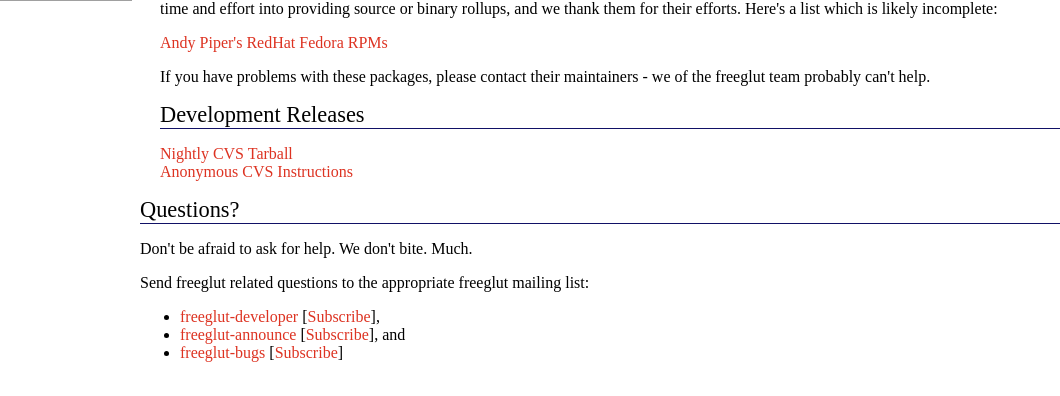
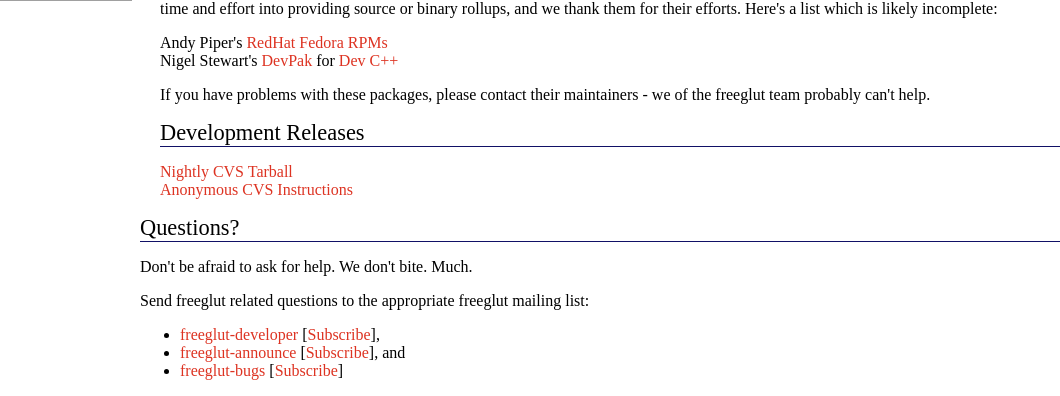
Before and after one commit to freeglut/freeglut, a PHP site: page / in a window 1280 px wide. Shown: the part 717-1113 px from the top of the page, without its empty margins (0-1060 px from the left). Before the commit the page ends 1079 px from the top, so only its background shows below. Run offline with PHP 8.4, Linux system fonts and the light colour scheme; data that the repository does not hold is empty; some libraries are stand-ins or nearby versions.

Commit message:
Added pre-built DevPak link for Dev C++ users
git-svn-id: https://svn.code.sf.net/p/freeglut/code/trunk@434 7f0cb862-5218-0410-a997-914c9d46530a

```diff
--- a/freeglut/web-src/index.php
+++ b/freeglut/web-src/index.php
@@ -45,7 +45,8 @@
 <div class="textheader">Prepackaged Releases</div>
 <p>The freeglut project does not support packaged versions of freeglut excepting, of course, the tarballs distributed here. However, various members of the community have put time and effort into providing source or binary rollups, and we thank them for their efforts. Here's a list which is likely incomplete:</p>
 <p>
-	<a href="http://jumpgate.homelinux.net/random/freeglut-fedora/">Andy Piper's RedHat Fedora RPMs</a>
+	Andy Piper's <a href="http://jumpgate.homelinux.net/random/freeglut-fedora/">RedHat Fedora RPMs</a><br>
+	Nigel Stewart's <a href="http://www.nigels.com/glt/devpak/">DevPak</a> for <a href="http://www.bloodshed.net/dev/devcpp.html">Dev C++</a>
 </p>
 <p>If you have problems with these packages, please contact their maintainers - we of the freeglut team probably can't help.</p>
 
```
